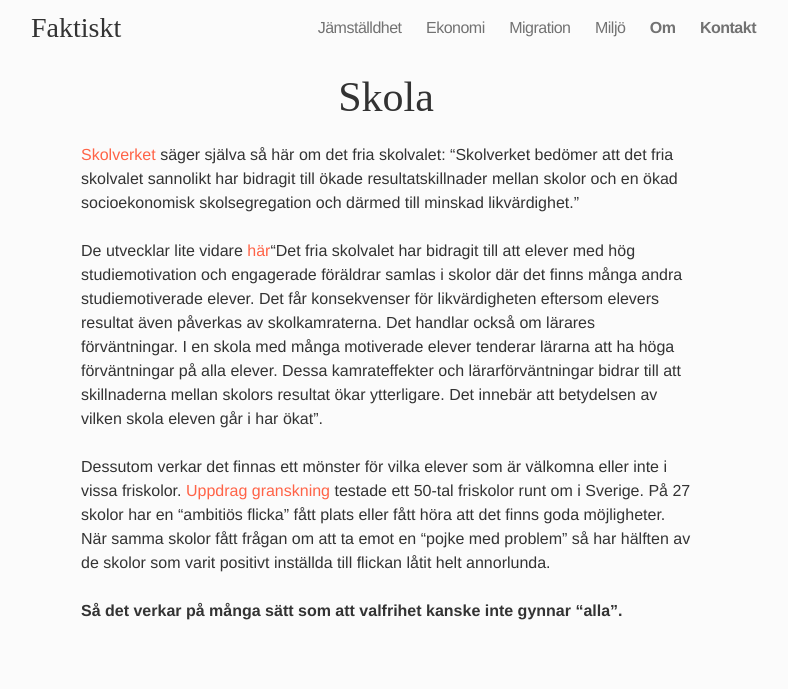
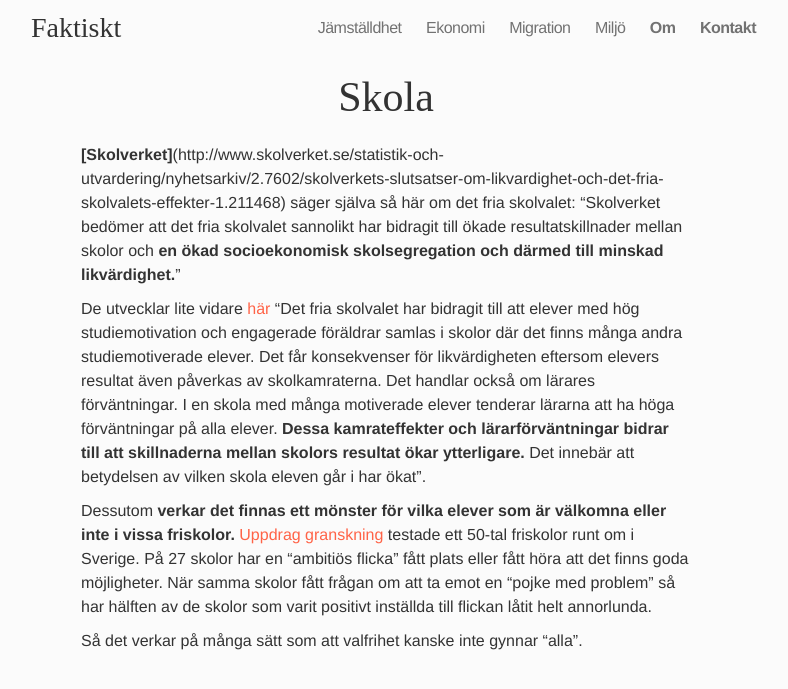
Before and after one commit to frigolitvarulv/faktiskt.github.io, a Jekyll site: the page built from ekonomi/valfrihet-gynnar-alla/skola.md, in a window 1280 px wide. Shown: the top 689 px of the page, without its empty margins (254-1042 px from the left). Built offline with Jekyll 4.4.1, drawn with Linux system fonts in a browser that asks for light colours; nearby versions of some CDN libraries; Markdown is read by kramdown in place of the engine named in the settings.

Commit message:
Updated skola.md

```diff
--- a/ekonomi/valfrihet-gynnar-alla/skola.md
+++ b/ekonomi/valfrihet-gynnar-alla/skola.md
@@ -7,6 +7,11 @@ sort: 1
 
 
 
-[Skolverket](http://www.skolverket.se/statistik-och-utvardering/nyhetsarkiv/2.7602/skolverkets-slutsatser-om-likvardighet-och-det-fria-skolvalets-effekter-1.211468) säger själva så här om det fria skolvalet: "Skolverket bedömer att det fria skolvalet sannolikt har bidragit till ökade resultatskillnader mellan skolor och en ökad socioekonomisk skolsegregation och därmed till minskad likvärdighet." <br><br>
-De utvecklar lite vidare [här](http://www.skolverket.se/om-skolverket/press/pressmeddelanden/2012/skolan-blir-allt-mindre-likvardig-1.174445  "Skolverket - "Skolan blir allt mindre likvädig"")"Det fria skolvalet har bidragit till att elever med hög studiemotivation och engagerade föräldrar samlas i skolor där det finns många andra studiemotiverade elever. Det får konsekvenser för likvärdigheten eftersom elevers resultat även påverkas av skolkamraterna. Det handlar också om lärares förväntningar. I en skola med många motiverade elever tenderar lärarna att ha höga förväntningar  på alla elever. Dessa kamrateffekter och lärarförväntningar bidrar till att skillnaderna mellan skolors resultat ökar ytterligare. Det innebär att betydelsen av vilken skola eleven går i har ökat". <br><br> Dessutom verkar det finnas ett mönster för vilka elever som är välkomna eller inte i vissa friskolor. [Uppdrag granskning](http://www.svt.se/ug/friskolor-valjer-bort-besvarliga-elever) testade ett 50-tal friskolor runt om i Sverige. På 27 skolor har en "ambitiös flicka" fått plats eller fått höra att det finns goda möjligheter. När samma skolor fått frågan om att ta emot en "pojke med problem" så har hälften av de skolor som varit positivt inställda till flickan låtit helt annorlunda. <br><br>
-**Så det verkar på många sätt som att valfrihet kanske inte gynnar "alla".**
+
+**[Skolverket]**(http://www.skolverket.se/statistik-och-utvardering/nyhetsarkiv/2.7602/skolverkets-slutsatser-om-likvardighet-och-det-fria-skolvalets-effekter-1.211468) säger själva så här om det fria skolvalet: "Skolverket bedömer att det fria skolvalet sannolikt har bidragit till ökade resultatskillnader mellan skolor och **en ökad socioekonomisk skolsegregation och därmed till minskad likvärdighet.**"
+
+De utvecklar lite vidare [här](http://www.skolverket.se/om-skolverket/press/pressmeddelanden/2012/skolan-blir-allt-mindre-likvardig-1.174445  "Skolverket - "Skolan blir allt mindre likvädig"") "Det fria skolvalet har bidragit till att elever med hög studiemotivation och engagerade föräldrar samlas i skolor där det finns många andra studiemotiverade elever. Det får konsekvenser för likvärdigheten eftersom elevers resultat även påverkas av skolkamraterna. Det handlar också om lärares förväntningar. I en skola med många motiverade elever tenderar lärarna att ha höga förväntningar  på alla elever. **Dessa kamrateffekter och lärarförväntningar bidrar till att skillnaderna mellan skolors resultat ökar ytterligare.** Det innebär att betydelsen av vilken skola eleven går i har ökat".
+
+Dessutom **verkar det finnas ett mönster för vilka elever som är välkomna eller inte i vissa friskolor.** [Uppdrag granskning](http://www.svt.se/ug/friskolor-valjer-bort-besvarliga-elever) testade ett 50-tal friskolor runt om i Sverige. På 27 skolor har en "ambitiös flicka" fått plats eller fått höra att det finns goda möjligheter. När samma skolor fått frågan om att ta emot en "pojke med problem" så har hälften av de skolor som varit positivt inställda till flickan låtit helt annorlunda.
+
+Så det verkar på många sätt som att valfrihet kanske inte gynnar "alla".
```
